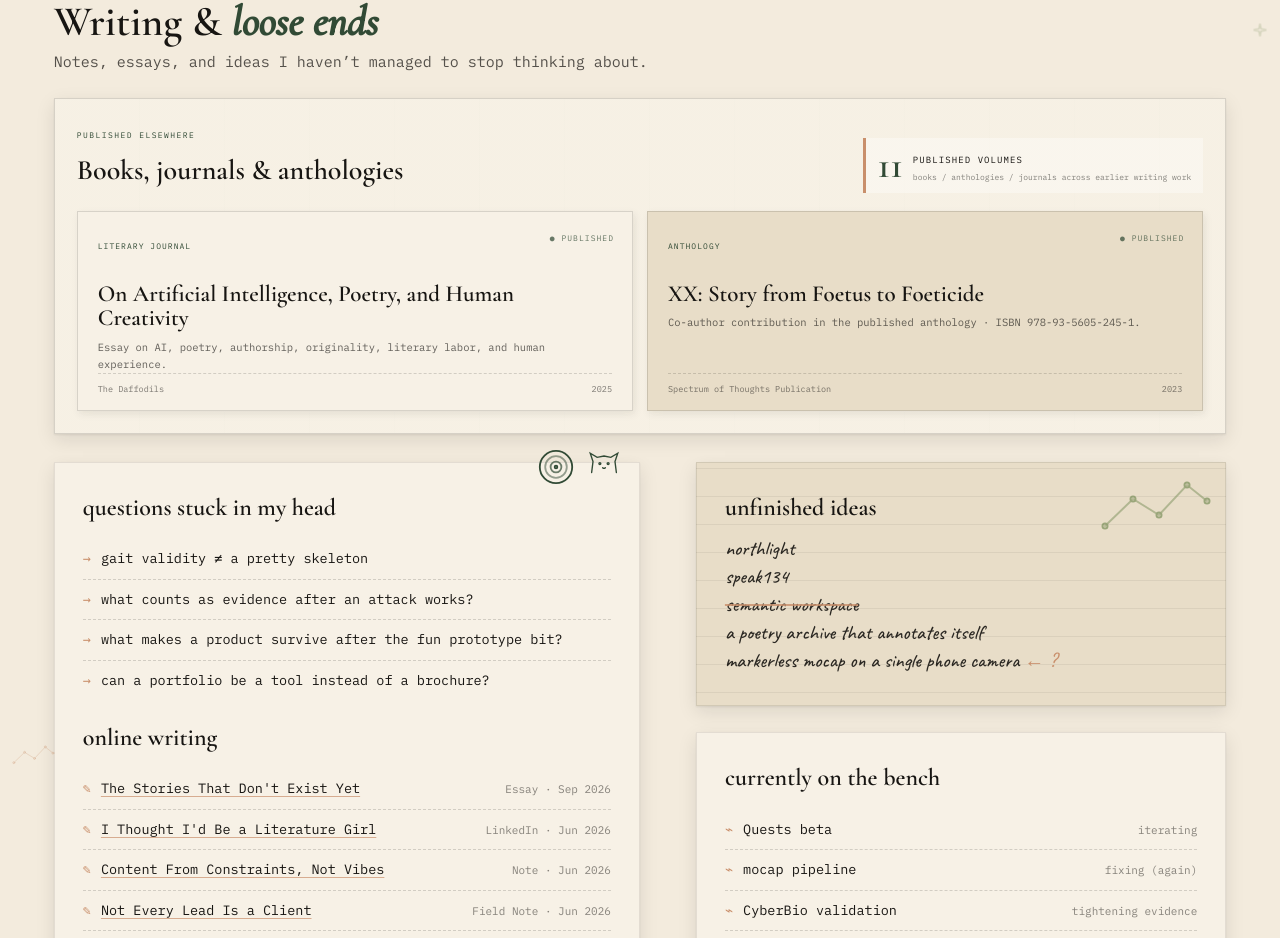
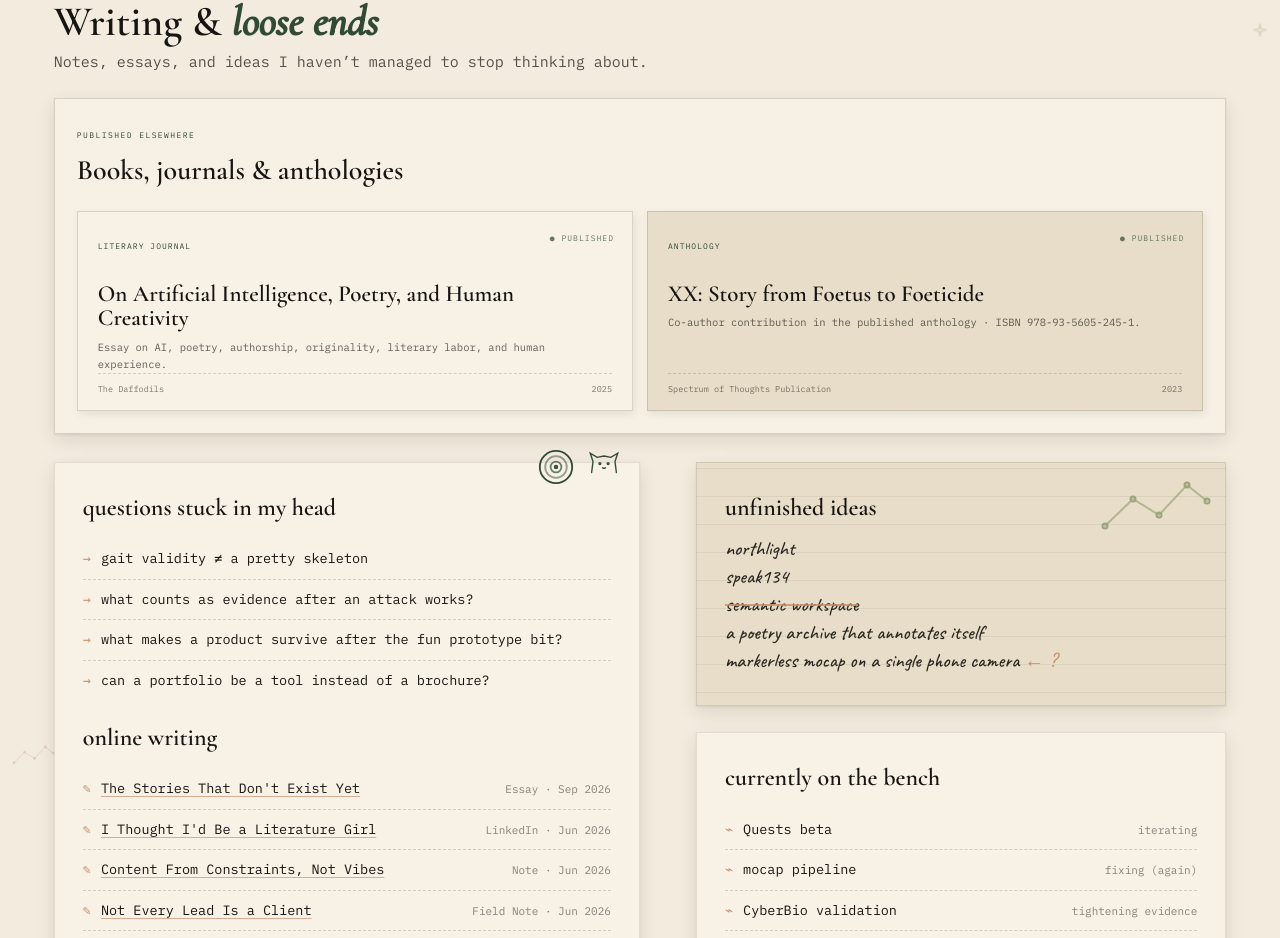
Before and after one commit to Mrudula-itsjuzme/portfolio-site, a React (Vite) app: page / in a window 1280 px wide. Shown: the part 5180-6118 px from the top of the page. Built offline with nearby package versions, Linux system fonts and the light colour scheme.

Commit message:
Keep publication shelf evidence-backed
* fix: keep publication claims evidence-backed

* fix: remove unverified publication count

```diff
--- a/src/components/lab/LabPage.jsx
+++ b/src/components/lab/LabPage.jsx
@@ -9,7 +9,6 @@ import {
   recentThoughts,
   writings,
   publishedWriting,
-  publicationCount,
   currentExperiments,
   unfinishedIdeas,
   heroSticky,
@@ -805,11 +804,6 @@ export default function LabPage() {
                   <span className="published-kicker">published elsewhere</span>
                   <h3>Books, journals & anthologies</h3>
                 </div>
-                <div className="publication-count-card">
-                  <strong>{publicationCount.value}</strong>
-                  <span>{publicationCount.label}</span>
-                  <small>{publicationCount.note}</small>
-                </div>
               </div>
 
               <div className="published-writing-grid">
--- a/src/data/lab.js
+++ b/src/data/lab.js
@@ -334,11 +334,6 @@ export const publishedWriting = [
   },
 ];
 
-export const publicationCount = {
-  label: "published volumes",
-  value: "11",
-  note: "books / anthologies / journals across earlier writing work",
-};
 
 export const writings = [
   {
```
